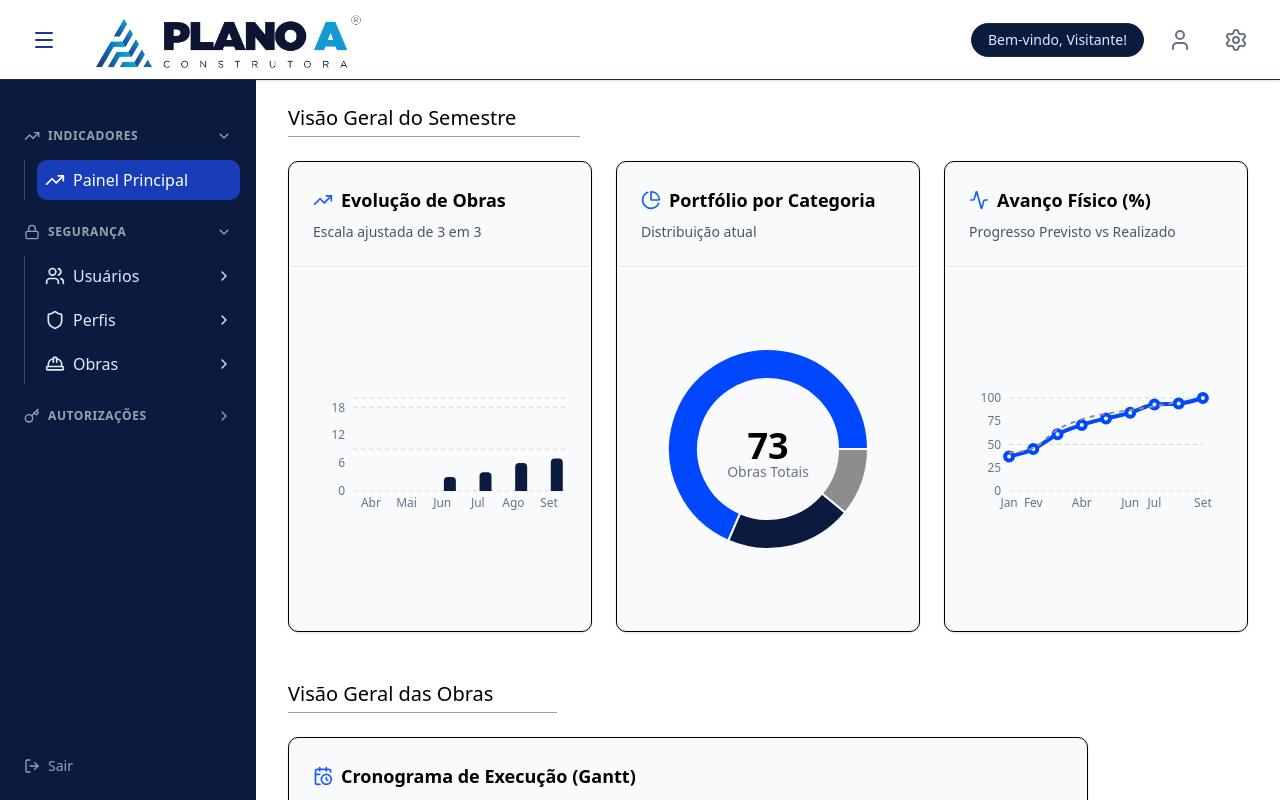
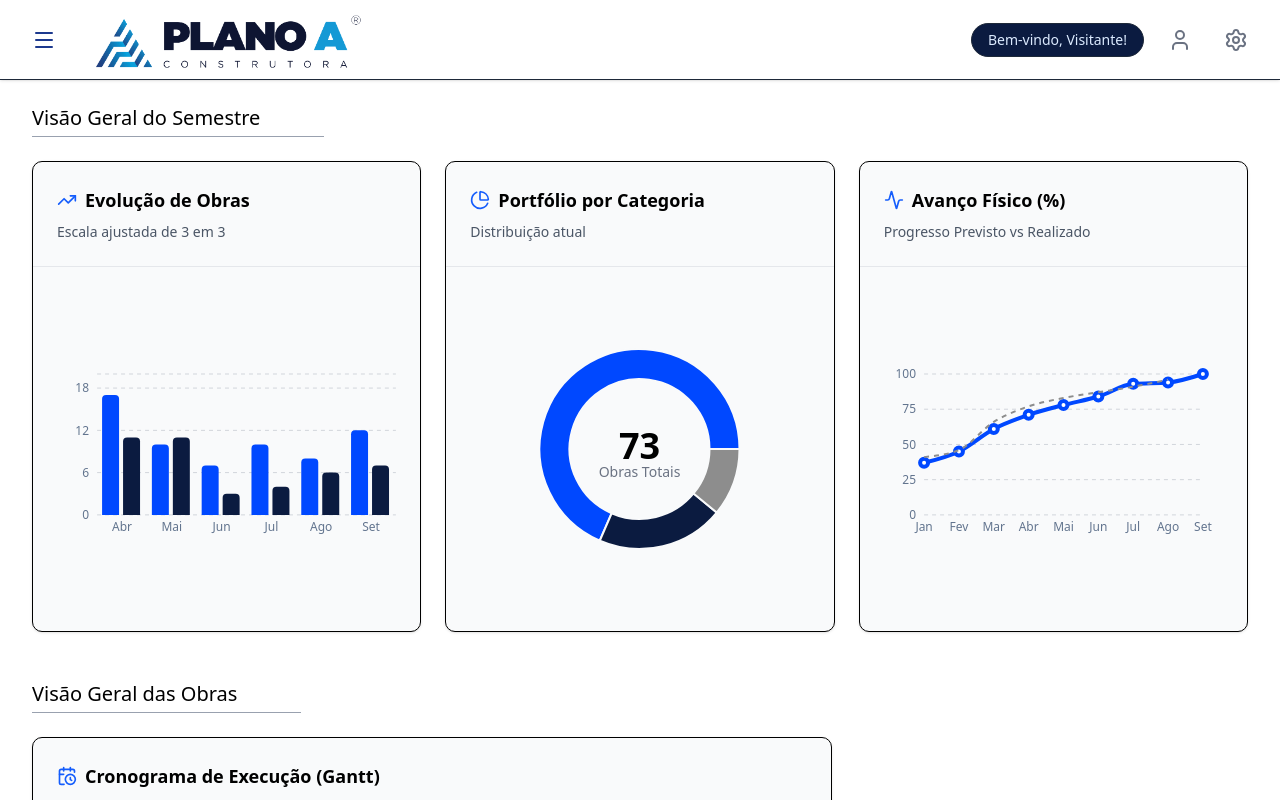
Before and after one commit to vinicbrandao/site_planoa, a Next.js app: page /indicadores in a window 1280 px wide. Built offline with nearby package versions, Linux system fonts and the light colour scheme.

Commit message:
commit ajustes gerais 18/03

```diff
--- a/app/(auth)/page.tsx
+++ b/app/(auth)/page.tsx
@@ -4,6 +4,8 @@ import { criarSessaoNoServidor } from '../lib/actions';
 import { useState } from 'react';
 import { useRouter } from 'next/navigation';
 import { User, Lock, Loader2 } from 'lucide-react';
+import Image from 'next/image';
+
 
 export default function Login() {
   const [usuario, setUsuario] = useState('');
@@ -51,8 +53,6 @@ export default function Login() {
     }
   };
 
-
-
   return (
     // 1. MUDANÇA: Fundo da tela inteira agora usa o azul escuro do Figma (#00025D) e centraliza o cartão na tela (justify-center).
     <div className="flex flex-col items-center justify-center min-h-screen bg-[#00025D] font-sans p-4">
@@ -61,7 +61,7 @@ export default function Login() {
       <div className="bg-[#D9D9D9] p-10 md:p-14 rounded-3xl shadow-2xl w-full max-w-xl flex flex-col items-center">
 
         {/* 3. MUDANÇA: A logo foi movida para DENTRO do cartão cinza, como no seu design. */}
-        <img src="/logo-planoa.png" alt="Logo Plano A" className="w-96 h-auto mb-10 object-contain"/>
+        <Image src="/logo-planoa.png" width={384} height={100} alt="Logo Plano A" />
 
         <form onSubmit={handleLogin} className="flex flex-col gap-5 w-full max-w-sm">
 
--- a/app/(sistema)/autorizacao/auth_usuarios/page.tsx
+++ b/app/(sistema)/autorizacao/auth_usuarios/page.tsx
@@ -47,6 +47,7 @@ export default function AutorizacoesUsuarios() {
 
   // 3. ESTADOS DO MENU CUSTOMIZADO
   const [usuarioSelecionado, setUsuarioSelecionado] = useState<any | null>(null);
+  const [autorizacoes, setAutorizacoes] = useState<any[]>([]);
   const [activeDropdown, setActiveDropdown] = useState<'id' | 'nome' | 'email' | null>(null); // Alterado de uid para id
   const [sugestoes, setSugestoes] = useState(usuariosCadastrados);
 
@@ -70,6 +71,7 @@ export default function AutorizacoesUsuarios() {
     setEmail(match.email);
     setStatus(match.status);
     setUsuarioSelecionado(match);
+    setAutorizacoes(match.autorizacoes);
     setActiveDropdown(null); // Esconde a listinha ao selecionar
   };
 
@@ -113,6 +115,12 @@ export default function AutorizacoesUsuarios() {
     if (match) {
       preencherDados(match);
     }
+  };
+
+  const handleToggleAutorizacao = (index: number) => {
+  setAutorizacoes((lista) =>
+    lista.map((item, i) =>
+      i === index ? { ...item, autorizado: !item.autorizado } : item));
 };
 
   return (
@@ -241,14 +249,15 @@ export default function AutorizacoesUsuarios() {
                   </tr>
                 </thead>
                 <tbody>
-                  {usuarioSelecionado.autorizacoes.map((item: any, index: number) => (
+                {autorizacoes.map((item: any, index: number) => (
                   <tr key={index} className="border-b border-black last:border-b-0 hover:bg-[#d4d4d4] transition-colors">
                     <td className="p-2 border-r border-black text-black">{item.nome}</td>
                     <td className="p-2 flex items-center justify-center">
                       <input
                         type="checkbox"
-                          defaultChecked={item.autorizado}
-                          className="w-5 h-5 cursor-pointer accent-black border-black"
+                        checked={item.autorizado}
+                        onChange={() => handleToggleAutorizacao(index)}
+                        className="w-5 h-5 cursor-pointer accent-black"
                       />
                     </td>
                   </tr>
--- a/app/(sistema)/dashboard/page.tsx
+++ b/app/(sistema)/dashboard/page.tsx
@@ -1,16 +1,12 @@
 'use client';
 
-import { useSearchParams } from 'next/navigation';
+import { Suspense } from 'react';
 import { ChevronDown, Filter } from 'lucide-react';
 
 export default function DashboardPage() {
-  const searchParams = useSearchParams();
-  const cargo = searchParams.get('cargo');
-
   return (
-    // Note que não temos mais a tag <DashboardShell> aqui!
-    // Usamos apenas uma <div> comum para organizar o conteúdo interno com um padding (p-6)
-    <div className="p-6 h-full flex flex-col gap-6 overflow-y-auto w-full">
+    <Suspense fallback={null}>
+      <div className="p-6 h-full flex flex-col gap-6 overflow-y-auto w-full">
 
       {/* Botão de Filtro Global */}
         <div className="w-full bg-gray-200 h-12 rounded-lg mb-8 flex items-center px-4 shadow-sm border border-gray-300">
@@ -46,5 +42,6 @@ export default function DashboardPage() {
       </div>
 
     </div>
+    </Suspense>
   );
 }
--- a/app/(sistema)/indicadores/page.tsx
+++ b/app/(sistema)/indicadores/page.tsx
@@ -40,17 +40,17 @@ function useVisivelNaTela() {
 // DADOS DOS GRÁFICOS
 // ==========================================
 const barChartData = [
-  { mes: "Abr", previsto: 10, realizado: 11},
-  { mes: "Mai", previsto: 10, realizado: 11 },
-  { mes: "Jun", ativas: 7, concluidas: 3 },
-  { mes: "Jul", ativas: 10, concluidas: 4 },
-  { mes: "Ago", ativas: 8, concluidas: 6 },
-  { mes: "Set", ativas: 12, concluidas: 7 }
+  { mes: "Abr", previstas: 17, realizadas: 11},
+  { mes: "Mai", previstas: 10, realizadas: 11 },
+  { mes: "Jun", previstas: 7, realizadas: 3 },
+  { mes: "Jul", previstas: 10, realizadas: 4 },
+  { mes: "Ago", previstas: 8, realizadas: 6 },
+  { mes: "Set", previstas: 12, realizadas: 7 }
 ]
 
 const barChartConfig = {
-  ativas: { label: "Obras Ativas", color: "#0048FF" },
-  concluidas: { label: "Concluídas", color: "#0B1B40" },
+  previstas: { label: "Previstas", color: "#0048FF" },
+  realizadas: { label: "Realizadas", color: "#0B1B40" },
 } satisfies ChartConfig;
 
 const donutChartData = [
@@ -106,7 +106,6 @@ export default function Indicadores() {
     <div className="flex flex-col h-full bg-white relative w-full">
 
       <div className="p-8 flex-1 overflow-y-auto w-full pt-6">
-
         {/* ======================================================== */}
         {/* PRIMEIRA SESSÃO: VISÃO GERAL DO SEMESTRE (3 Colunas)     */}
         {/* ======================================================== */}
@@ -135,8 +134,8 @@ export default function Indicadores() {
                     <XAxis dataKey="mes" tickLine={false} axisLine={false} tick={{ fill: '#000' }} />
                     <YAxis ticks={[0, 3, 6, 9, 12, 15, 18]} tickLine={false} axisLine={false} tick={{ fill: '#6b7280' }} />
                     <ChartTooltip cursor={{ fill: 'rgba(0,0,0,0.05)' }} content={<ChartTooltipContent />} />
-                    <Bar dataKey="" fill="var(--color-ativas)" radius={[4, 4, 0, 0]} />
-                    <Bar dataKey="concluidas" fill="var(--color-concluidas)" radius={[4, 4, 0, 0]} />
+                    <Bar dataKey="previstas" fill="var(--color-previstas)" radius={[4, 4, 0, 0]} />
+                    <Bar dataKey="realizadas" fill="var(--color-realizadas)" radius={[4, 4, 0, 0]} />
                   </BarChart>
                 </ChartContainer>
               )}
--- a/app/(sistema)/layout.tsx
+++ b/app/(sistema)/layout.tsx
@@ -1,4 +1,4 @@
-import { ReactNode } from "react";
+import { ReactNode, Suspense } from "react";
 import { DashboardShell } from "@/components/DashboardShell";
 
 export default function SistemaLayout({
@@ -7,8 +7,10 @@ export default function SistemaLayout({
   children: ReactNode;
 }) {
   return (
+    <Suspense fallback={null}>
     <DashboardShell>
       {children}
     </DashboardShell>
+    </Suspense>
   );
 }
--- a/app/(sistema)/perfis/criar_perfil/page.tsx
+++ b/app/(sistema)/perfis/criar_perfil/page.tsx
@@ -149,7 +149,7 @@ export default function CriarPerfil() {
           </div>
 
           {/* BOTÃO SALVAR (Com evento onClick) */}
-          <div className="fixed bottom-0 right-0 p-8 bg-white w-[calc(100%-16rem)] border-t border-gray-200 flex justify-end z-10">
+          <div className="mt-8 pt-6 border-t border-gray-200 flex justify-end">
             <button
               type="button"
               onClick={handleAbrirSalvar}
--- a/app/(sistema)/user/page.tsx
+++ b/app/(sistema)/user/page.tsx
@@ -1,14 +1,15 @@
 'use client';
 
+import { Suspense } from 'react';
 import { User, Mail, Hash, Pencil, Save, ArrowLeft, Shield } from 'lucide-react';
 import { useSearchParams } from 'next/navigation';
 import Link from 'next/link';
 
-export default function PerfilPage() {
+// Componente externo que usa useSearchParams
+function PerfilConteudo() {
   const searchParams = useSearchParams();
   const cargo = searchParams.get('cargo') || 'Visitante';
 
-  // Objeto do usuário simulando dados vindos do banco
   const usuario = {
     id: '20fdnf-fmvrmu-mfdlol20jj',
     nome: 'Vinícius Brandão',
@@ -16,7 +17,6 @@ export default function PerfilPage() {
   };
 
   return (
-    // Adicionado pt-8 para não colar no header e centralizado na tela
     <div className="flex flex-col h-full bg-white w-full">
 
 {/* CABEÇALHO (Ocupando toda a largura no topo) */}
@@ -39,7 +39,7 @@ export default function PerfilPage() {
 
     <div className="p-8 flex-1 overflow-y-auto w-full">
       <div className="max-w-4xl space-y-6">
-          {/* Campo Nome */}
+          {/* Nome */}
           <div className="space-y-2">
             <label className="text-xs font-bold text-gray-500 uppercase tracking-wider">Nome Completo</label>
             <div className="flex items-center gap-4 bg-gray-50 p-3 rounded-xl border border-gray-200 focus-within:border-blue-500 focus-within:ring-2 focus-within:ring-blue-100 transition group">
@@ -53,7 +53,7 @@ export default function PerfilPage() {
             </div>
           </div>
 
-          {/* Campo Email */}
+          {/* Email */}
           <div className="space-y-2">
              <label className="text-xs font-bold text-gray-500 uppercase tracking-wider">E-mail Corporativo</label>
              <div className="flex items-center gap-4 bg-gray-50 p-3 rounded-xl border border-gray-200 focus-within:border-blue-500 focus-within:ring-2 focus-within:ring-blue-100 transition group">
@@ -68,7 +68,7 @@ export default function PerfilPage() {
           </div>
 
           <div className="grid grid-cols-1 md:grid-cols-2 gap-6">
-            {/* Campo Perfil/Cargo (Novo) */}
+            {/* Campo Perfil/Cargo */}
             <div className="space-y-2">
                <label className="text-xs font-bold text-gray-500 uppercase tracking-wider">Perfil de Acesso</label>
                <div className="flex items-center gap-4 bg-gray-100 p-3 rounded-xl border border-gray-200 opacity-80 cursor-not-allowed">
@@ -103,3 +103,11 @@ export default function PerfilPage() {
   </div>
   );
 }
+
+export default function PerfilPage() {
+  return (
+    <Suspense fallback={null}>
+      <PerfilConteudo />
+    </Suspense>
+  );
+}
--- a/app/(sistema)/usuarios/cadastro_user/page.tsx
+++ b/app/(sistema)/usuarios/cadastro_user/page.tsx
@@ -40,8 +40,8 @@ export default function CadastroUsuario() {
   };
 
   const handleSalvarClick = () => {
-    if (!nome.trim() || !email.trim() || !senha.trim()) {
-      alert("Por favor, preencha Nome, E-mail e Senha.");
+    if (!nome.trim() || !email.trim()) {
+      alert("Por favor, preencha Nome e E-mail.");
       return;
     }
     setModalConfirmacaoAberto(true);
@@ -55,7 +55,6 @@ export default function CadastroUsuario() {
       nome: nome,
       email: email,
       perfil: perfil,
-      senha: senha,
       status: status
     };
 
@@ -130,8 +129,7 @@ export default function CadastroUsuario() {
             </div>
           </div>
 
-
-          <div className="fixed bottom-0 right-0 p-8 bg-white w-[calc(100%-16rem)] border-t border-gray-200 flex justify-end z-10">
+          <div className="mt-8 pt-6 border-t border-gray-200 flex justify-end">
             <button type="button" onClick={handleSalvarClick} className="flex items-center gap-2 cursor-pointer bg-[#0B1B40] hover:bg-blue-900 text-white font-medium py-2.5 px-6 rounded-lg transition transform active:scale-95">
               <Save size={18} /> Salvar Alterações
             </button>
@@ -156,7 +154,7 @@ export default function CadastroUsuario() {
       {/* MODAL 2: SUCESSO */}
       {modalSucessoAberto && (
         <div className="fixed inset-0 z-50 flex items-center justify-center bg-black/50 backdrop-blur-sm transition-opacity">
-          <div className="bg-white rounded-2xl border border-black shadow-xl p-6 w-full max-sm animate-in fade-in zoom-in duration-200 flex flex-col items-center text-center">
+          <div className="bg-white rounded-2xl border border-black shadow-xl p-6 w-full max-w-sm animate-in fade-in zoom-in duration-200 flex flex-col items-center text-center">
             <CheckCircle2 size={48} className="text-green-600 mb-4" />
             <h2 className="text-xl font-bold text-black mb-2">Sucesso!</h2>
             <p className="text-gray-700 mb-8 text-base">Usuário cadastrado e pronto para o login!</p>
--- a/components/DashboardShell.tsx
+++ b/components/DashboardShell.tsx
@@ -1,6 +1,6 @@
 'use client';
 
-import { useState } from 'react';
+import { useState, Suspense } from 'react';
 import { useSearchParams } from 'next/navigation';
 import { Header } from './Header';
 import { Sidebar } from './Sidebar';
@@ -12,29 +12,21 @@ interface DashboardShellProps {
 export function DashboardShell({ children }: DashboardShellProps) {
   // O estado geral que dita se a sidebar tá aberta ou não
   const [sidebarOpen, setSidebarOpen] = useState(true);
-
   const searchParams = useSearchParams();
   const cargo = searchParams.get('cargo');
 
   return (
     <div className="flex flex-col h-screen bg-gray-100 font-sans overflow-hidden">
-
       {/* HEADER recebe a função de inverter o state da sidebar ao clicar no menu */}
       <Header
         onMenuClick={() => setSidebarOpen(!sidebarOpen)}
-        cargo={cargo}
-      />
+        cargo={cargo} />
 
       {/* ÁREA INFERIOR (Sidebar + Main Content) */}
       <div className="flex flex-1 overflow-hidden">
-
-        {/* SIDEBAR recebe o estado atual para saber se fica com largura 64 ou 0 */}
         <Sidebar
-          isOpen={sidebarOpen}
-          cargo={cargo}
-        />
-
-        {/* === ÁREA PRINCIPAL === */}
+          isOpen={!sidebarOpen}
+          cargo={cargo} />
         <main className="flex-1 overflow-hidden flex flex-col bg-gray-50 p-0">
          {children}
         </main>
--- a/components/Header.tsx
+++ b/components/Header.tsx
@@ -9,10 +9,9 @@ import { logoutNoServidor } from '@/app/lib/actions';
 interface HeaderProps {
   onMenuClick: () => void;
   cargo: string | null;
-  isSidebarOpen: boolean;
 }
 
-export function Header({ onMenuClick, cargo, isSidebarOpen }: HeaderProps) {
+export function Header({ onMenuClick, cargo }: HeaderProps) {
   const router = useRouter();
 
   const [settingsOpen, setSettingsOpen] = useState(false);
--- a/components/Sidebar.tsx
+++ b/components/Sidebar.tsx
@@ -96,7 +96,6 @@ if (pathname.startsWith('/indicadores')) {
         isOpen ? 'w-64' : 'w-0'
       }`}
     >
-      {/* 👇 REMOVI O BLOCO DE BOAS VINDAS DAQUI 👇 */}
 
       <nav className="flex-1 px-4 space-y-4 min-w-[16rem] mt-6">
           <div className="space-y-1">
```
Also changed, not shown: middleware.ts (renamed from proxy.ts). Lines whose indentation alone changed are shown as unchanged.
